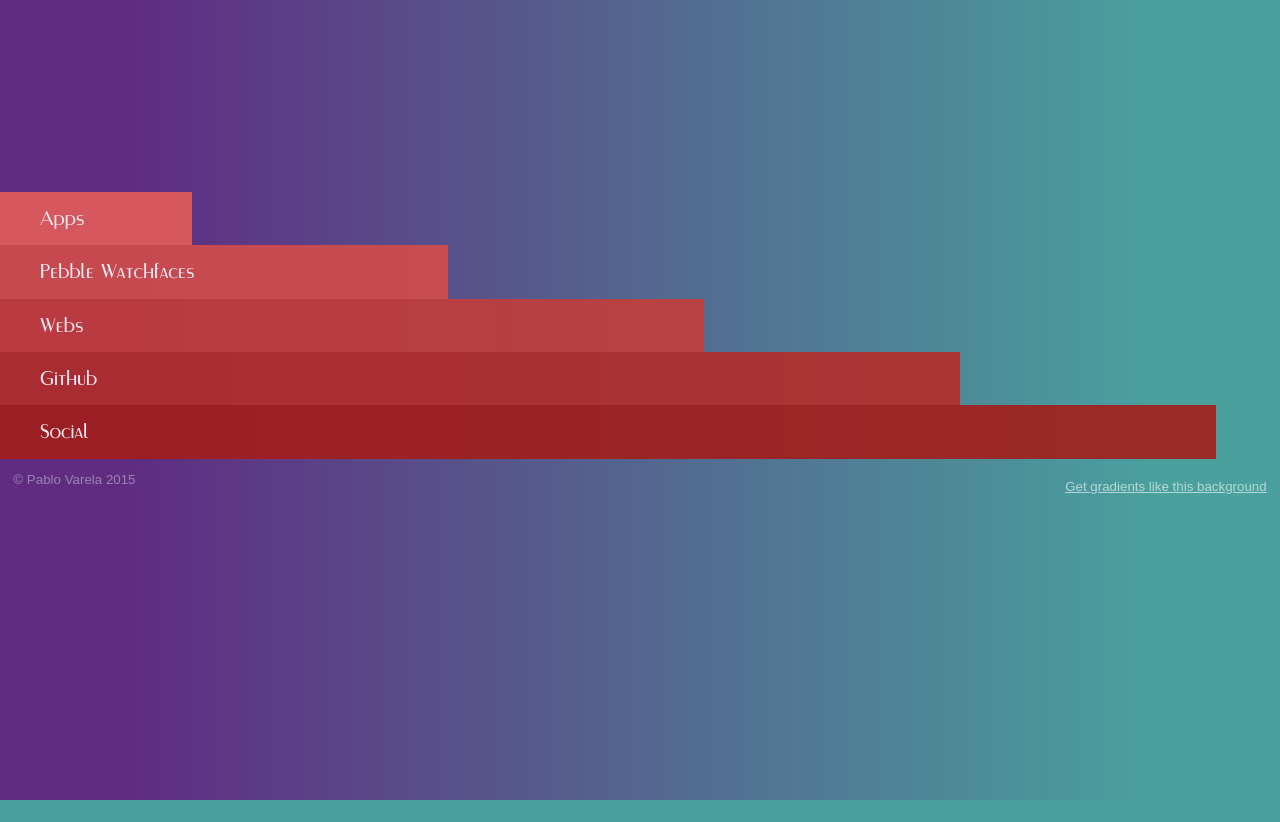
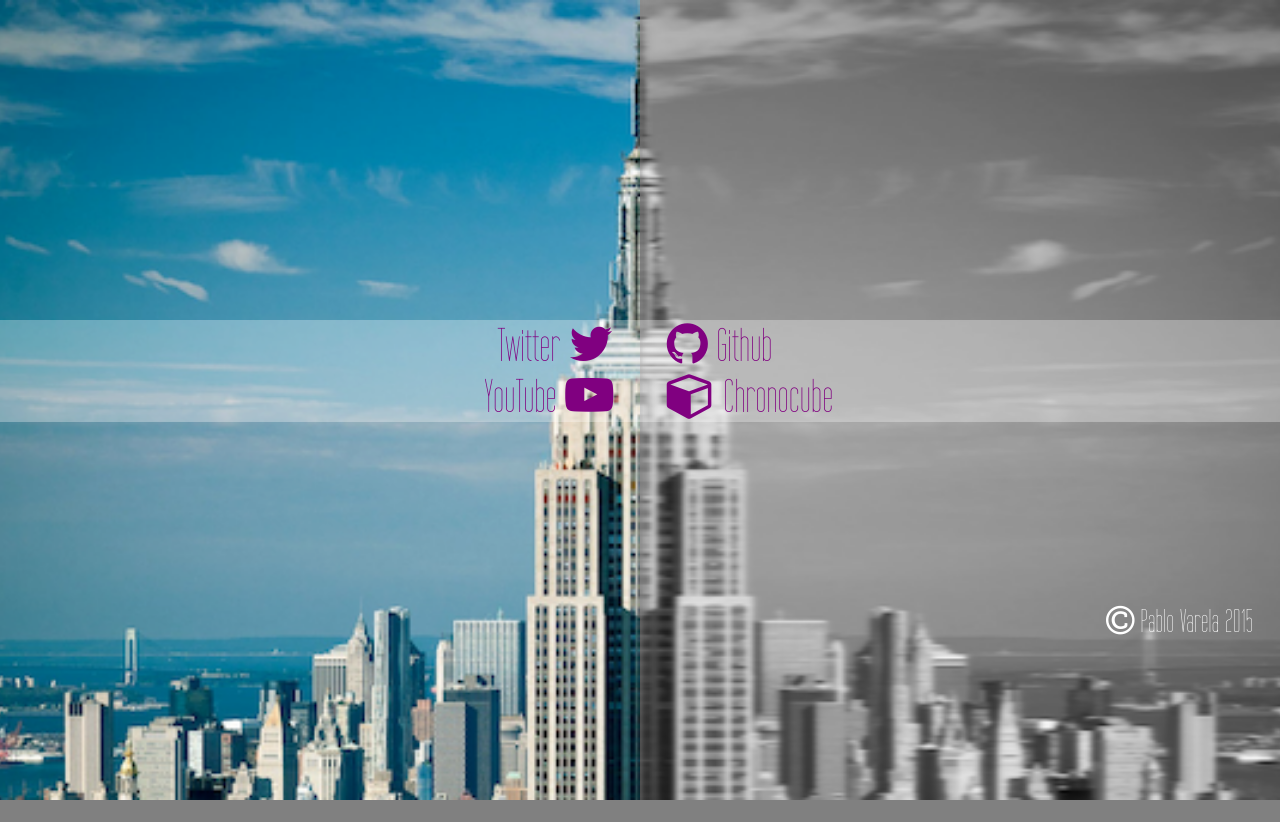
Before and after one commit to pablopunk/latest-repos, a PHP site: page / in a window 1280 px wide. Before the commit the page ends 800 px from the top, so only its background shows below. Run offline with PHP 8.4, Linux system fonts and the light colour scheme; some libraries are stand-ins or nearby versions.

Commit message:
new design, minimalistic, 4 links

```diff
--- a/css/index.css
+++ b/css/index.css
@@ -1,157 +1,96 @@
 
 @font-face {
-    font-family: Monterey;
-    src: url('fonts/MontereyFLF.ttf');
+    font-family: Tail;
+    src: url('fonts/Tall Film.ttf');
 }
 
 body {
 	margin: 0;
-	font-family: Monterey;
-	color: white;
-	font-size: 15pt;
-	background: -webkit-linear-gradient(90deg, #5f2c82 10%, #49a09d 90%); /* Chrome 10+, Saf5.1+ */
-  	background:    -moz-linear-gradient(90deg, #5f2c82 10%, #49a09d 90%); /* FF3.6+ */
-  	background:     -ms-linear-gradient(90deg, #5f2c82 10%, #49a09d 90%); /* IE10 */
-  	background:      -o-linear-gradient(90deg, #5f2c82 10%, #49a09d 90%); /* Opera 11.10+ */
-  	background:         linear-gradient(90deg, #5f2c82 10%, #49a09d 90%); /* W3C */
-  	user-select: none;
-  	-webkit-user-select: none;
-  	-moz-user-select: none;
-  	-khtml-user-select: none;
-  	-ms-user-select: none;
+  position: relative;
+  height: 100%;
+	font-family: Tail;
+  font-size: 6vh;
+  color: white;
+  background-color: grey;
 }
 
-div.lista {
-	width: 100%;
-	margin-top: 15%;
+.contenedor {
+  height: 100vh; /* 100% ventana */
 }
 
-div#lista-item {
-	height: 40pt;
-	opacity: 0.9;
+.contenido {
+  padding-top: 40vh; /* Ambas suman 100vh          */
+  height: 60vh;      /*                            */
+  width: 50%;
+  float: left;
 }
 
-div#lista-item.back-button {
-	text-align: center;
-	padding-left: 0;
-	width: 6%;
-	background-color: #005C97;
+.left {
+  text-align: right;
+
+  background-size: cover;
+  background-position: right;
+  background-image: url("../img/left.png");
+  transition: 0.3s;
+  -webkit-transition: 0.3s;
 }
 
-div#lista-item span {
-	margin-left: 30pt;
-	line-height: 40pt; /* es la misma que lista-item asi se alinea al centro */
+.left:hover {
+  background-image: url("../img/left-color.png");
+  transition: 0.3s;
+  -webkit-transition: 0.3s;
 }
 
-div#lista-item.color1 {
-	width: 15%;
-	background-color: #e35d5b;
-	-webkit-transition: 0.2s; /* Safari */
-    transition: width 0.2s;
+.left .item {
+  padding-right: 20pt;
 }
 
-div#lista-item.color2 {
-	width: 35%;
-	background-color: #d34d4b;
-	-webkit-transition: 0.2s; /* Safari */
-    transition: width 0.2s;
+.right {
+  text-align: left;
+
+  background-size: cover;
+  background-position: left;
+  background-image: url("../img/right.png");
+  transition: 0.3s;
+  -webkit-transition: 0.3s;
 }
 
-div#lista-item.color3 {
-	width: 55%;
-	background-color: #c33d3b;
-	-webkit-transition: 0.2s; /* Safari */
-    transition: width 0.2s;
-
+.right:hover {
+  background-image: url("../img/right-color.png");
+  transition: 0.3s;
+  -webkit-transition: 0.3s;
 }
 
-div#lista-item.color4 {
-	width: 75%;
-	background-color: #b32d2b;
-	-webkit-transition: 0.2s; /* Safari */
-    transition: width 0.2s;
-
+.right .item {
+  padding-left: 20pt;
 }
 
-div#lista-item.color5 {
-	width: 95%;
-	background-color: #a31d1b;
-	-webkit-transition: 0.2s; /* Safari */
-    transition: width 0.2s;
-
+.item {
+  line-height: 6vh;
+  vertical-align: text-top;
+  background-color: rgba(255,255,255,0.3);
+  transition: 0.3s;
+  -webkit-transition: 0.3s;
 }
 
-div#lista-item.color1:hover {
-	width: 20%;
-	-webkit-transition: 0.2s; /* Safari */
-    transition: width 0.2s;
+.item:hover {
+  background-color: rgba(0,0,0,0.3);
+  transition: 0.3s;
+  -webkit-transition: 0.3s;
 }
 
-div#lista-item.color2:hover {
-	width: 40%;
-	-webkit-transition: 0.2s; /* Safari */
-    transition: width 0.2s;
-}
-
-div#lista-item.color3:hover {
-	width: 60%;
-	-webkit-transition: 0.2s; /* Safari */
-    transition: width 0.2s;
-}
-
-div#lista-item.color4:hover {
-	width: 80%;
-	-webkit-transition: 0.2s; /* Safari */
-    transition: width 0.2s;
-}
-
-div#lista-item.color5:hover {
-	width: 100%;
-	-webkit-transition: 0.2s; /* Safari */
-    transition: width 0.2s;
-}
-
-@media only screen (-moz-min-device-pixel-ratio: 2), only screen and (-o-min-device-pixel-ratio: 2/1), only screen and (-webkit-min-device-pixel-ratio: 2), only screen and (min-device-pixel-ratio: 2), only screen and (min-device-width : 768px) and and (max-device-width : 1024px) and and (-webkit-min-device-pixel-ratio: 2) {
-	body {
-		font-size: 50pt;
-	}
-	div#lista-item {
-		width: 100%;
-		height: 120pt;
-	}
-	div#lista-item p { line-height: 120pt; }
-	div#lista-item.color1 { width: 100%; }
-	div#lista-item.color2 { width: 100%; }
-	div#lista-item.color3 { width: 100%; }
-	div#lista-item.color4 { width: 100%; }
-	div#lista-item.color5 { width: 100%; }
-	div#lista-item.color1:hover { width: 100%; }
-	div#lista-item.color2:hover { width: 100%; }
-	div#lista-item.color3:hover { width: 100%; }
-	div#lista-item.color4:hover { width: 100%; }
-	div#lista-item.color5:hover { width: 100%; }
-	div#lista-item.back-button { width: 125pt; }
+.item a {
+  text-decoration: none;
+  color: purple;
 }
 
 footer {
-	font-family: Futura, Arial, sans-serif;
-	font-size: 10pt;
+  float: right;
+  height: 5vh;
+  vertical-align: text-bottom;
+  line-height: 50vh;
+  text-align: right;
+  color: white;
+  font-size: 25pt;
+  margin-right: 20pt;
 }
-
-footer p {
-	opacity: 0.4;
-	position: absolute;
-	left: 0;
-	margin-left: 10pt;
-}
-
-footer a {
-	margin-top: 15pt;
-	opacity: 0.6;
-	position: absolute;
-	right: 0;
-	color: white;
-	float: right;
-	margin-right: 10pt;
-
-}
--- a/index.html
+++ b/index.html
@@ -1,7 +1,8 @@
 <!DOCTYPE html>
 <head>
-	<meta charset="utf-8">
-	<link rel="stylesheet" type="text/css" href="http://fonts.googleapis.com/css?family=Ubuntu:regular&subset=Latin,Cyrillic">
+	<meta charset="utf-8"/>
+	<title>pablopunk$</title>
+	<link rel="stylesheet" href="css/fonts/Font-Awesome/css/font-awesome.min.css">
 	<link rel="stylesheet" type="text/css" href="css/index.css" />
 	<link rel="apple-touch-icon" sizes="57x57" href="/img/favicons/apple-touch-icon-57x57.png">
 	<link rel="apple-touch-icon" sizes="60x60" href="/img/favicons/apple-touch-icon-60x60.png">
@@ -14,62 +15,21 @@
 	<meta name="msapplication-TileColor" content="#00aba9">
 	<meta name="theme-color" content="#ffffff">
 	<script type="text/javascript" src="http://code.jquery.com/jquery-1.11.3.min.js"></script>
-
 	<script type="text/javascript">
-	var timeToFade = 100;
-
-	function goTo (div) {
-		$('#menu').fadeOut(timeToFade);
-		$('#'+div).fadeIn(timeToFade);
-	}
-
-	function goBackFrom(div) {
-		$("#menu").fadeIn(timeToFade);
-		$('#'+div).fadeOut(timeToFade);
-
-	}
 	</script>
 </head>
 
 <body>
 
-<div id="menu" class="lista">
-	<div id="lista-item" class="color1" onclick="goTo('apps')"><span>Apps</span></div>
-	<div id="lista-item" class="color2" onclick="goTo('pebble')"><span>Pebble Watchfaces</span></div>
-	<div id="lista-item" class="color3" onclick="goTo('webs')"><span>Webs</span></div>
-	<div id="lista-item" class="color4" onclick="window.open('https://github.com/pablopunk')"><span>Github</span></div>
-	<div id="lista-item" class="color5" onclick="goTo('social')"><span>Social</span></div>
-</div>
-
-<div id="apps" class="lista" style="display:none">
-	<div id="lista-item" class="back-button" onclick="goBackFrom('apps')"><span><</span></div>
-	<div id="lista-item" class="color1" onclick="window.open('https://github.com/pablopunk/Color-Do')"><span>Color Do</span></div>
-	<div id="lista-item" class="color2" onclick="window.open('https://github.com/pablopunk/SimpleCamera')"><span>Simple Camera</span></div>
-	<div id="lista-item" class="color4" onclick="window.open('http://chronocube.pablopunk.com')"><span>Chronocube</span></div>
-</div>
-
-<div id="pebble" class="lista" style="display:none">
-	<div id="lista-item" class="back-button" onclick="goBackFrom('pebble')"><span><</span></div>
-	<div id="lista-item" class="color1" onclick="window.open('https://github.com/pablopunk/pebble-watchfaces/tree/master/zebrahead_face/build')"><span>Zebrahead Face</span></div>
-	<div id="lista-item" class="color2"  onclick="window.open('https://github.com/pablopunk/pebble-watchfaces/tree/master/minimal_bars')"><span>Minimal Bars Face</span></div>
-</div>
-
-<div id="webs" class="lista" style="display:none">
-	<div id="lista-item" class="back-button" onclick="goBackFrom('webs')"><span><</span></div>
-	<div id="lista-item" class="color1" onclick="window.open('http://15visions.tk')"><span>15 visions</span></div>
-</div>
-
-<div id="social" class="lista" style="display:none">
-	<div id="lista-item" class="back-button" onclick="goBackFrom('social')"><p><<p></div>
-	<div id="lista-item" class="color1" onclick="window.open('https://youtube.com/varelapol13')"><span>YouTube</span></div>
-	<div id="lista-item" class="color2" onclick="window.open('https://twitter.com/pablopunk')"><span>Twitter</span></div>
-	<div id="lista-item" class="color3" onclick="window.open('https://instagram.com/pablopunk')"><span>Instagram</span></div>
-</div>
-
-<footer>
-	<p>© Pablo Varela 2015 </p>
-	<a href="http://uigradients.com">Get gradients like this background</a>
-</footer>
-
-
+	<div class="contenedor">
+    <div class="contenido left">
+			<div class="item"><a href="http://twitter.com/pablopunk">Twitter <i class="fa fa-twitter"></i></a></div>
+			<div class="item"><a href="http://youtube.com/varelapol13">YouTube <i class="fa fa-youtube-play"></i></a></div>
+		</div>
+    <div class="contenido right">
+			<div class="item"><a href="http://github.com/pablopunk"><i class="fa fa-github"></i> Github</a></div>
+			<div class="item"><a href="http://chronocube.pablopunk.com"><i class="fa fa-cube"></i> Chronocube</a></div>
+			<footer><i class="fa fa-copyright"></i> Pablo Varela 2015</footer>
+		</div>
+	</div>
 </body>
```
Also changed, not shown: css/fonts/TallFilm_license.txt (added, +66 -0 lines), css/fonts/MontereyFLF.ttf (deleted), css/fonts/Tall Film Fine.ttf (added), css/fonts/Tall Film Oblique.ttf (added), css/fonts/Tall Film.ttf (added), css/fonts/Tall Films Expanded Oblique.ttf (added), css/fonts/Tall Films Expanded.ttf (added), css/fonts/Tall Films Fine Oblique.ttf (added), img/bigger/left-color.png (added), img/bigger/left.png (added), img/bigger/right-color.png (added), img/bigger/right.png (added), img/left-color.png (added), img/left.png (added), 2 more files, 1 other file.
